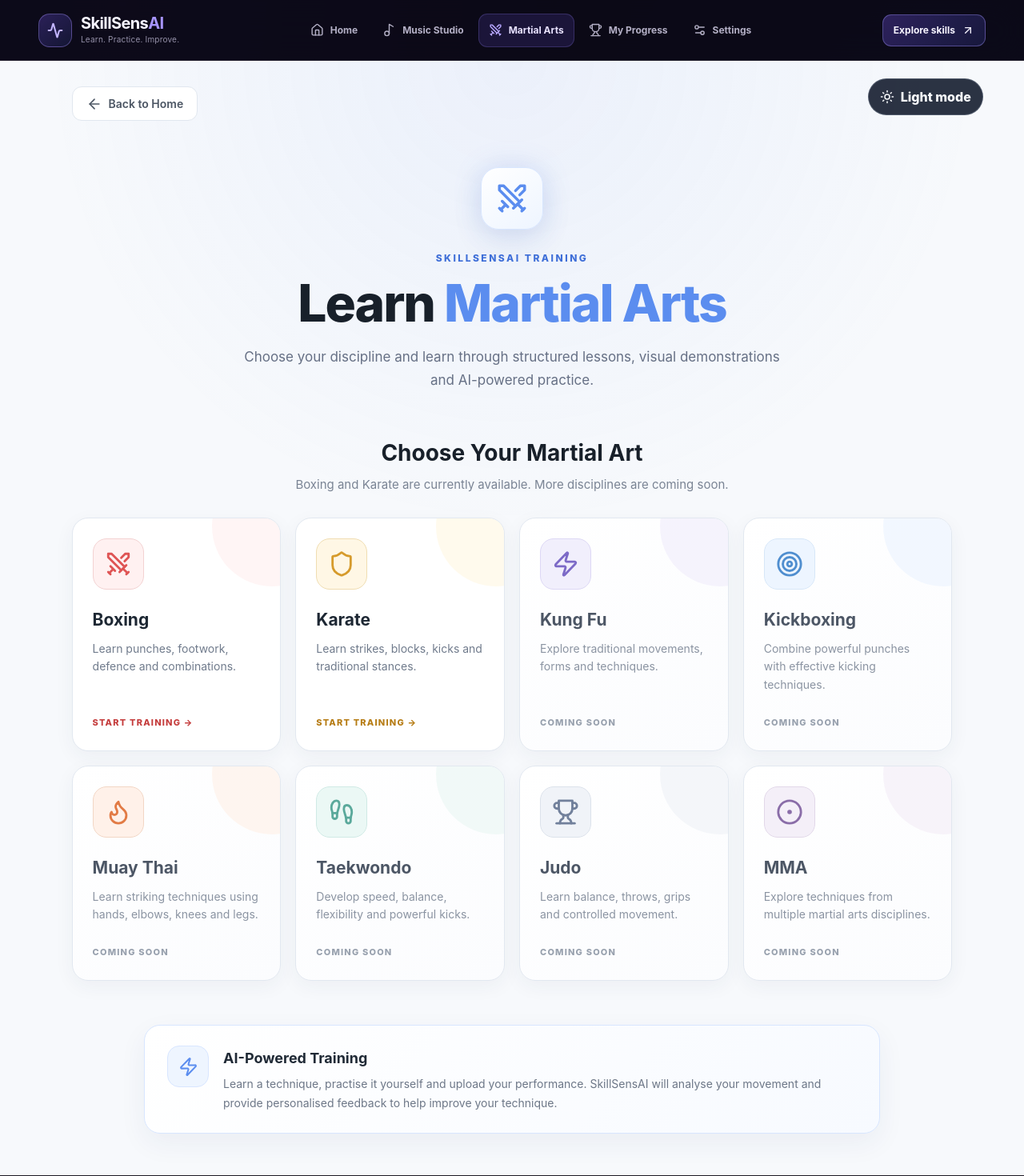
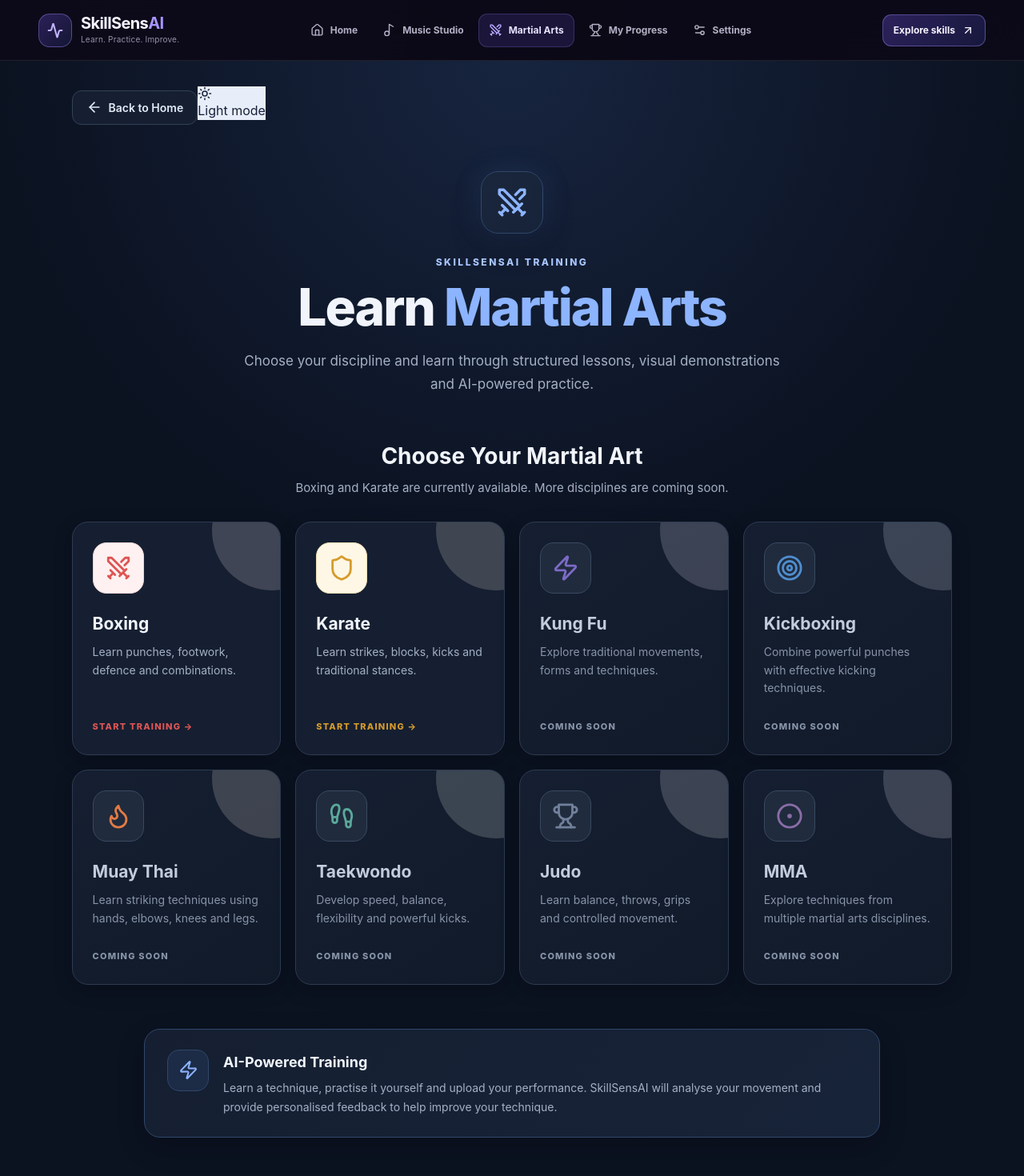
Before and after one commit to Sadyojata-Sristi/SkillSensAI, a React (Vite) app in the folder frontend/: page /martial-arts in a window 1280 px wide. Shown: the top 1470 px of the page at 80% size. Built offline with nearby package versions, Linux system fonts and the light colour scheme; no server answers.

Commit message:
Update MartialArts.css

```diff
--- a/frontend/src/pages/MartialArts.css
+++ b/frontend/src/pages/MartialArts.css
@@ -603,14 +603,166 @@
   }
 }
 
+/* =========================================
+   DARK THEME
+   Overrides the light defaults while preserving
+   each martial art's individual accent colors.
+========================================= */
 
-/* Persistent theme switch for Martial Arts and its lesson pages */
-.martial-page{position:relative;transition:background .2s,color .2s}
-.martial-theme-toggle{position:absolute;top:22px;right:clamp(18px,4vw,64px);z-index:3;display:inline-flex;align-items:center;gap:8px;padding:10px 14px;border-radius:999px;border:1px solid rgba(148,163,184,.35);background:rgba(15,23,42,.88);color:#f8fafc;font-weight:800;cursor:pointer}
-.martial-theme-light{background:#f5f7ff!important;color:#17213a!important}
-.martial-theme-light .martial-header p,.martial-theme-light .selection-heading p,.martial-theme-light .martial-card-content p,.martial-theme-light .martial-ai-info p{color:#596780!important}
-.martial-theme-light .martial-card,.martial-theme-light .martial-ai-info{background:#fff!important;color:#17213a!important;border-color:rgba(51,65,100,.17)!important;box-shadow:0 10px 30px rgba(34,50,90,.07)}
-.martial-theme-light .martial-card h3,.martial-theme-light .martial-ai-info h3,.martial-theme-light .selection-heading h2,.martial-theme-light .martial-header h1{color:#17213a!important}
-.martial-theme-light .martial-back-button{background:#fff!important;color:#17213a!important;border-color:#d8deed!important}
-.martial-theme-light .martial-theme-toggle{background:#fff;color:#17213a;border-color:#d8deed}
-@media(max-width:600px){.martial-theme-toggle{position:relative;top:auto;right:auto;margin:12px 18px 0 auto;display:flex;width:max-content}}
+.martial-theme-dark {
+  --skill-color: #8db4ff;
+  --skill-dark: #a8c5ff;
+  --skill-light: #1c2b46;
+  --skill-lighter: #172338;
+  --skill-border: #30476b;
+  --skill-glow: rgba(91, 141, 239, 0.16);
+
+  background:
+    radial-gradient(circle at 50% 0%, rgba(91, 141, 239, 0.15), transparent 42%),
+    #0b1220 !important;
+  color: #e8eef9 !important;
+  color-scheme: dark;
+}
+
+.martial-theme-dark .martial-back-button {
+  background: #151f31;
+  color: #e3ebf8;
+  border-color: #334155;
+}
+
+.martial-theme-dark .martial-back-button:hover {
+  color: #a8c5ff;
+  border-color: #526f9d;
+  box-shadow: 0 8px 22px rgba(0, 0, 0, 0.22);
+}
+
+.martial-theme-dark .martial-header-icon {
+  background: linear-gradient(145deg, #1a263b, #172338);
+  color: #8db4ff;
+  border-color: #30476b;
+  box-shadow: 0 15px 40px rgba(0, 0, 0, 0.2), 0 0 35px var(--skill-glow);
+}
+
+.martial-theme-dark .martial-label {
+  color: #a8c5ff;
+}
+
+.martial-theme-dark .martial-header h1,
+.martial-theme-dark .selection-heading h2 {
+  color: #f1f5fb;
+}
+
+.martial-theme-dark .martial-header p,
+.martial-theme-dark .selection-heading p {
+  color: #a4b0c4;
+}
+
+.martial-theme-dark .martial-card {
+  background: #151f31;
+  color: #e8eef9;
+  border-color: #2d3b51;
+  box-shadow: 0 7px 25px rgba(0, 0, 0, 0.18);
+}
+
+.martial-theme-dark .martial-card:hover {
+  border-color: var(--card-color, #8db4ff);
+  box-shadow: 0 18px 42px rgba(0, 0, 0, 0.3);
+}
+
+.martial-theme-dark .martial-card::before {
+  opacity: 0.18;
+}
+
+.martial-theme-dark .martial-card:hover::before {
+  opacity: 0.3;
+}
+
+.martial-theme-dark .martial-card-icon {
+  background: #202b3d;
+  border-color: #3a4960;
+  color: var(--card-color, #8db4ff);
+}
+
+.martial-theme-dark .martial-card-content h3 {
+  color: #f1f5fb;
+}
+
+.martial-theme-dark .martial-card-content p {
+  color: #a4b0c4;
+}
+
+.martial-theme-dark .martial-card-footer span {
+  color: var(--card-color, #a8c5ff);
+}
+
+/* Keep coming-soon cards dark too */
+.martial-theme-dark .coming-soon-card {
+  background: linear-gradient(145deg, #151f31, #111a29);
+}
+
+.martial-theme-dark .coming-soon-card .martial-card-content h3 {
+  color: #c2ccdc;
+}
+
+.martial-theme-dark .coming-soon-card .martial-card-content p {
+  color: #8794a9;
+}
+
+.martial-theme-dark .coming-soon-card .martial-card-footer span {
+  color: #8794a9;
+}
+
+.martial-theme-dark .martial-ai-info {
+  background: linear-gradient(135deg, #151f31, #172338);
+  border-color: #30476b;
+  box-shadow: 0 12px 35px rgba(0, 0, 0, 0.18);
+}
+
+.martial-theme-dark .ai-info-icon {
+  color: #8db4ff;
+  background: #1c2b46;
+  border-color: #30476b;
+}
+
+.martial-theme-dark .martial-ai-info h3 {
+  color: #f1f5fb;
+}
+
+.martial-theme-dark .martial-ai-info p {
+  color: #a4b0c4;
+}
+
+.martial-theme-dark .martial-theme-toggle {
+  background: #e8eef9;
+  color: #17213a;
+  border-color: #52627a;
+}
+
+/* Ensure light mode remains consistently light */
+.martial-theme-light {
+  background:
+    radial-gradient(circle at 50% 0%, rgba(91, 141, 239, 0.08), transparent 38%),
+    #f5f7ff !important;
+  color: #17213a !important;
+  color-scheme: light;
+}
+
+.martial-theme-light .martial-card-icon {
+  color: var(--card-color, var(--skill-color));
+}
+
+.martial-theme-light .martial-theme-toggle {
+  background: #ffffff;
+  color: #17213a;
+  border-color: #d8deed;
+}
+
+/* Prevent the theme toggle from overlapping the back button on small screens */
+@media (max-width: 600px) {
+  .martial-theme-toggle {
+    position: relative;
+    top: auto;
+    right: auto;
+    margin: 12px 0 0 auto;
+  }
+}
```
